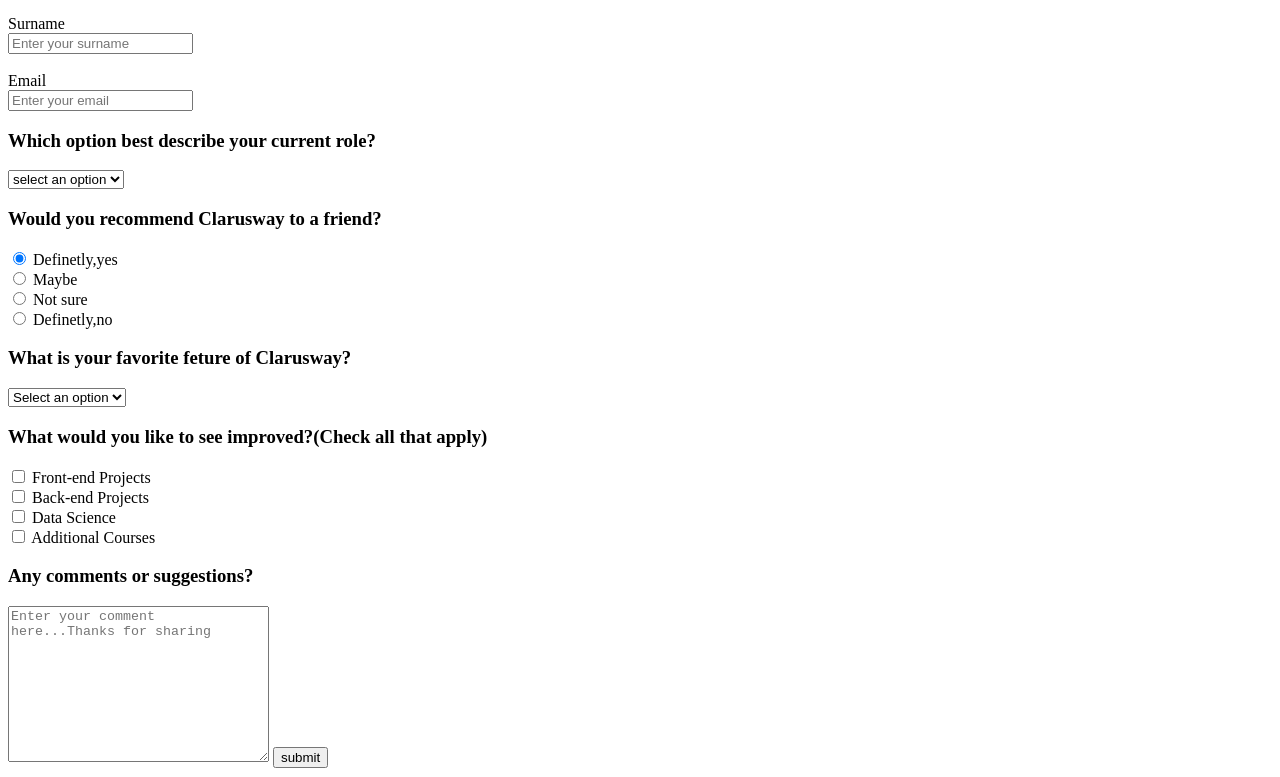
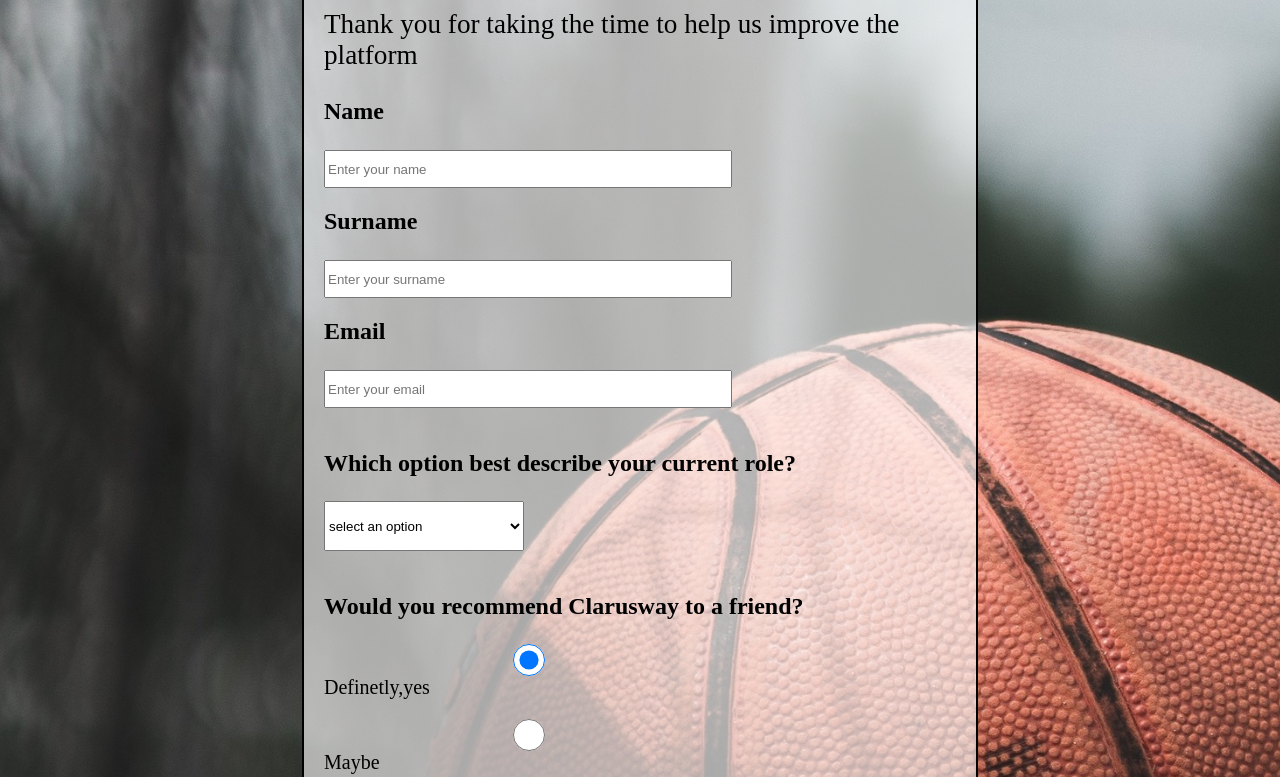
Before and after one commit to meltem-fs/survey-form, a plain HTML site: page index.html in a window 1280 px wide. Shown: the part 156-933 px from the top of the page. Drawn offline with Linux system fonts and the light colour scheme.

Commit message:
css added

```diff
--- a/index.html
+++ b/index.html
@@ -5,6 +5,7 @@
     <meta http-equiv="X-UA-Compatible" content="IE=edge">
     <meta name="viewport" content="width=device-width, initial-scale=1.0">
     <title>Document</title>
+    <link rel="stylesheet" href="style.css">
 </head>
 <body>
     <div class="container">
@@ -15,44 +16,46 @@
 
         <div class="form">
             <form action="" method="get">
-                <div>
-                    <label for="name">Name</label><br>
+               <div class="names">
+                <div >
+                    <label for="name">Name</label>
                     <input type="text" name="" id="name" placeholder="Enter your name">
-                </div><br>
+                </div>
 
-                <div><label for="sname">Surname</label><br>
+                <div><label for="sname">Surname</label>
                     <input type="text" name="" id="sname" placeholder="Enter your surname">
-                </div><br>
+                </div>
 
-                <div><label for="email">Email</label><br>
+                <div><label for="email">Email</label>
                     <input type="email" name="" id="email" placeholder="Enter your email">
                 </div>
+               </div><br>
 
 
                 <div>
                     <h3>Which option best describe your current role?</h3>
-                    <select name="" id="">
+                    <select name="" id="" style="height:50px; width:200px">
                         <option value="" selected disabled aria-checked="true">select an option</option>
                         <option value="">Full Time</option>
                         <option value="">Part Time</option>
                         <option value="">Student</option>
                     </select>
-                </div>
+                </div><br>
                 <div>
                     <h3>Would you recommend Clarusway to a friend?</h3>
                     <input type="radio" name="friend" id="f" checked>
-                    <label for="f">Definetly,yes</label><br>
+                    <label for="f" style="font-size:20px">Definetly,yes</label><br>
                     <input type="radio" name="friend" id="f1">
-                    <label for="f1">Maybe</label><br>
+                    <label for="f1" style="font-size:20px">Maybe</label><br>
                     <input type="radio" name="friend" id="f2">
-                    <label for="f2">Not sure</label><br>
+                    <label for="f2" style="font-size:20px">Not sure</label><br>
                     <input type="radio" name="friend" id="f3">
-                    <label for="f3">Definetly,no</label>
+                    <label for="f3"style="font-size:20px">Definetly,no</label>
                 </div>
 
                 <div>
                     <h3>What is your favorite feture of Clarusway?</h3>
-                    <select name="" id="">
+                    <select name="" id="" style="height:50px; width:200px">
                         <option value="" selected disabled="true"
                         >Select an option</option>
                         <option value="">Projects</option>
@@ -62,31 +65,23 @@
                     </select>
                 </div>
 
-                <div>
+                <div >
                   <h3>What would you like to see improved?(Check all that apply)</h3>
                   <input type="checkbox" name="" id="">
-                  <label for="">Front-end Projects</label><br>
+                  <label for=""style="font-size:20px">Front-end Projects</label><br>
                   <input type="checkbox" name="" id="">
-                  <label for="">Back-end Projects</label><br>
+                  <label for=""style="font-size:20px">Back-end Projects</label><br>
                   <input type="checkbox" name="" id="">
-                  <label for="">Data Science</label><br>
+                  <label for=""style="font-size:20px">Data Science</label><br>
                   <input type="checkbox" name="" id="">
-                  <label for="">Additional Courses</label>
+                  <label for=""style="font-size:20px">Additional Courses</label>
                 </div>
 
                 <div>
                     <h3>Any comments or suggestions?</h3>
-                    <textarea name="" id="" cols="30" rows="10" placeholder="Enter your comment here...Thanks for sharing" ></textarea>
-                    <input type="submit" value="submit">
+                    <textarea name="" id="" cols="40" rows="10" placeholder="Enter your comment here...Thanks for sharing" ></textarea>
+                    <input style="width:90px;" type="submit" value="submit">
                 </div>
-
-
-
-
-
-
-
-
 
 
 
--- a/style.css
+++ b/style.css
@@ -0,0 +1,38 @@
+
+.container{
+    border: 2px solid black;
+    margin:auto;
+    padding: 20px;
+    width: 50%;
+    background-color: rgba(255, 255, 255, 0.623);
+
+
+}
+header{
+    font-size: 1.7rem;
+}
+.names{
+ font-weight: bold;
+ font-size: 1.5rem;
+  }
+
+  .names label,input{
+    height: 2rem;
+    display: block;
+    width: 400px;
+    margin-top: 20px;
+  }
+
+  h3{
+    font-size: 1.5rem;
+  }
+
+  textarea{
+    resize: none;
+  }
+
+  body{
+    background-image: url(./4K-Ball-Basketball-Bench-Wallpaper-3840x2160.jpg);
+    background-size:cover;
+    background-repeat:no-repeat;
+  }
```
Also changed, not shown: 4K-Ball-Basketball-Bench-Wallpaper-3840x2160.jpg (added).
